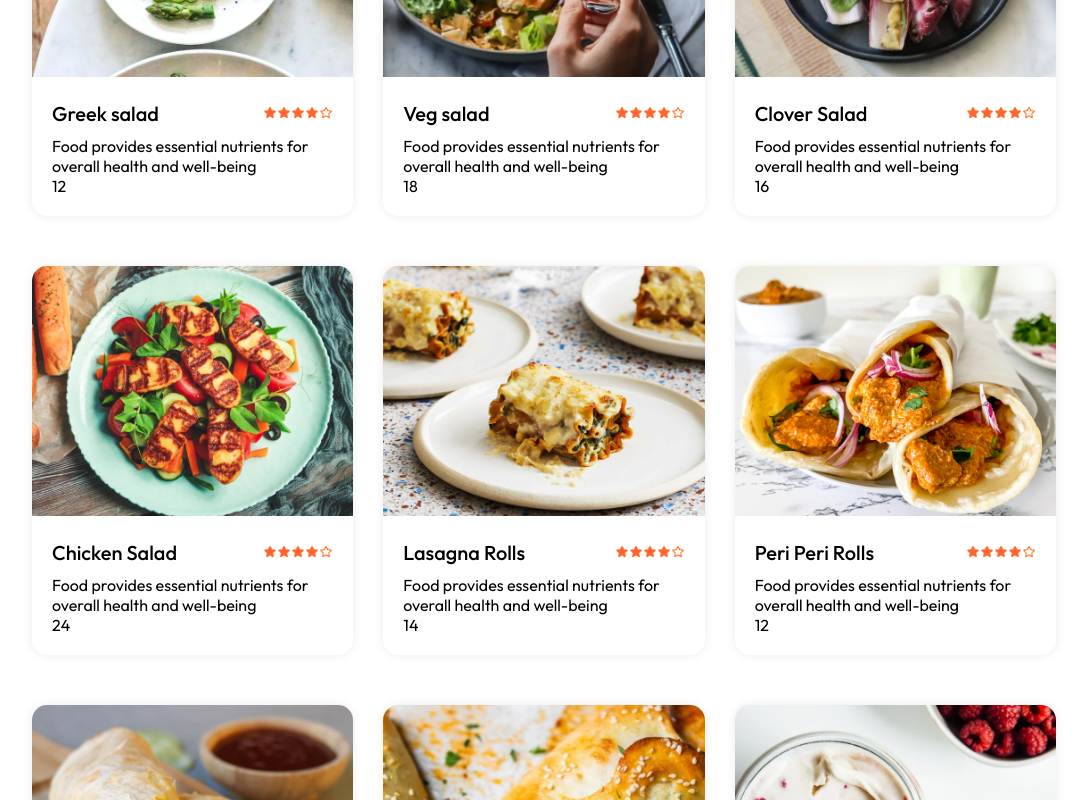
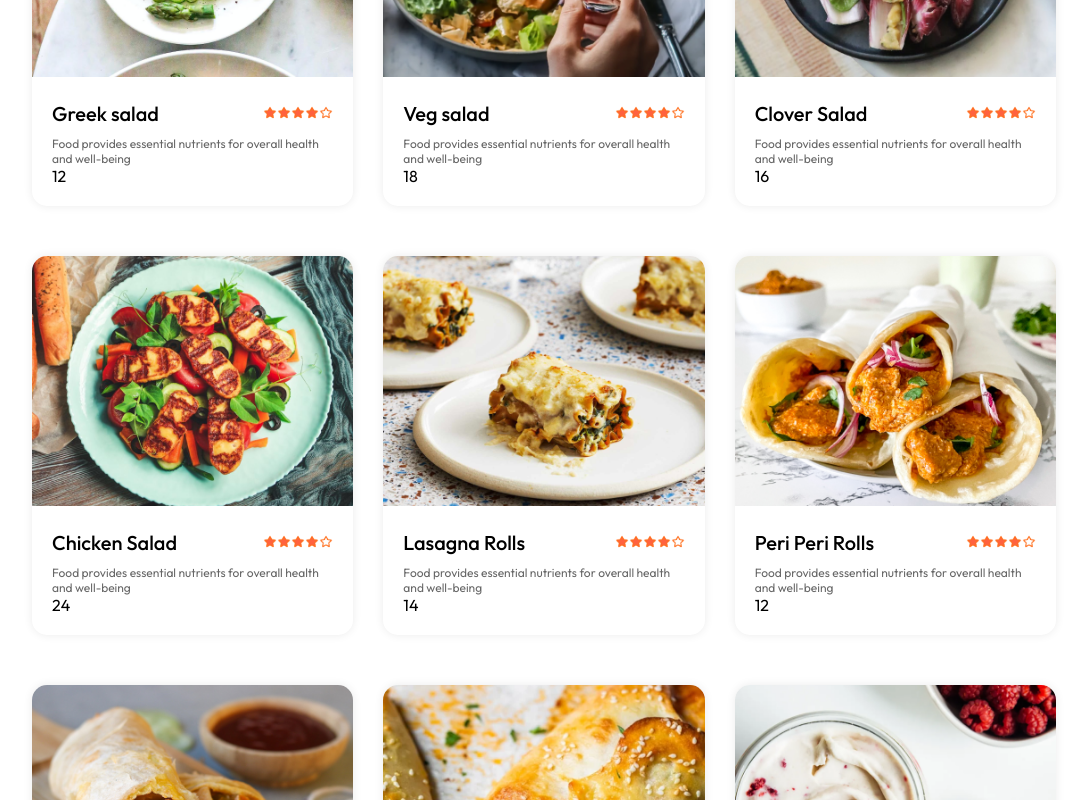
Before and after one commit to UdayChaudhary1/food-delivery-app, a React (Vite) app in the folder frontend/: page / in a window 1280 px wide. Shown: the part 1180-1980 px from the top of the page, without its empty margins (96-1183 px from the left). Built offline with nearby package versions, Linux system fonts and the light colour scheme.

Commit message:
Fade and decrease the size of food description

```diff
--- a/frontend/src/components/FoodItem/FoodItem.css
+++ b/frontend/src/components/FoodItem/FoodItem.css
@@ -31,3 +31,8 @@
 .food-item-name-rating img{
   width: 70px;
 }
+
+.food-item-desc{
+  color: #676767;
+  font-size: 12px;
+}
```
